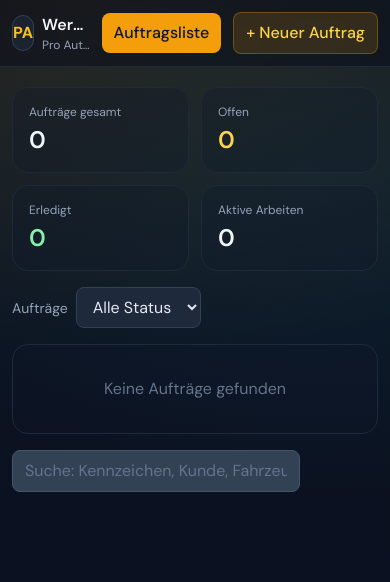
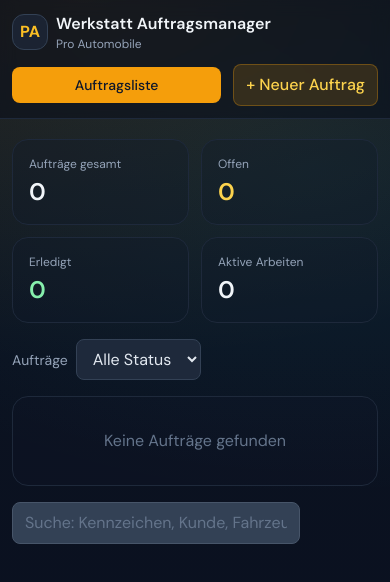
Before and after one commit to djmenstyle-dot/pro-automobile-zeit-neu, a website built with Vite: page index.html in a window 390 px wide. Built offline with nearby package versions, Linux system fonts and the light colour scheme; some packages are replaced by stand-ins of ours; no server answers; the database is empty.

Commit message:
Update index.html

```diff
--- a/index.html
+++ b/index.html
@@ -69,7 +69,7 @@
 
   <!-- Header -->
   <header class="sticky top-0 z-40 bg-slate-950/40 backdrop-blur border-b border-slate-800">
-    <div class="max-w-5xl mx-auto px-3 sm:px-6 py-3 flex items-center gap-3">
+    <div class="max-w-5xl mx-auto px-3 sm:px-6 py-3 flex flex-col sm:flex-row sm:items-center gap-3">
       <div class="flex-1 min-w-0">
         <div class="flex items-center gap-2">
           <div class="w-9 h-9 rounded-xl bg-slate-800/70 border border-slate-700 flex items-center justify-center">
@@ -82,9 +82,9 @@
         </div>
       </div>
 
-      <div class="flex items-center gap-2 no-print">
-        <button id="view-list-btn" class="px-3 py-2 rounded-lg bg-amber-500 text-slate-900 font-medium">Auftragsliste</button>
-        <button id="view-detail-btn" class="hidden px-3 py-2 rounded-lg bg-slate-700 text-slate-200 font-medium">Auftragsdetails</button>
+      <div class="flex flex-wrap items-center gap-2 no-print w-full sm:w-auto justify-between sm:justify-end">
+        <button id="view-list-btn" class="flex-1 sm:flex-none px-3 py-2 text-sm sm:text-base rounded-lg bg-amber-500 text-slate-900 font-medium">Auftragsliste</button>
+        <button id="view-detail-btn" class="hidden flex-1 sm:flex-none px-3 py-2 text-sm sm:text-base rounded-lg bg-slate-700 text-slate-200 font-medium">Auftragsdetails</button>
         <button id="new-job-btn" class="ml-1 px-3 py-2 rounded-lg bg-amber-500/15 hover:bg-amber-500/20 border border-amber-500/30 text-amber-300 font-medium">
           + Neuer Auftrag
         </button>
@@ -138,7 +138,7 @@
           ← Zurück
         </button>
 
-        <div class="flex items-center gap-2 no-print">
+        <div class="flex flex-wrap items-center gap-2 no-print w-full sm:w-auto justify-between sm:justify-end">
           <button id="close-job-btn" class="px-3 py-2 rounded-lg bg-green-500/15 hover:bg-green-500/20 border border-green-500/30 text-green-200 font-medium">
             ✓ Abschliessen
           </button>
```
